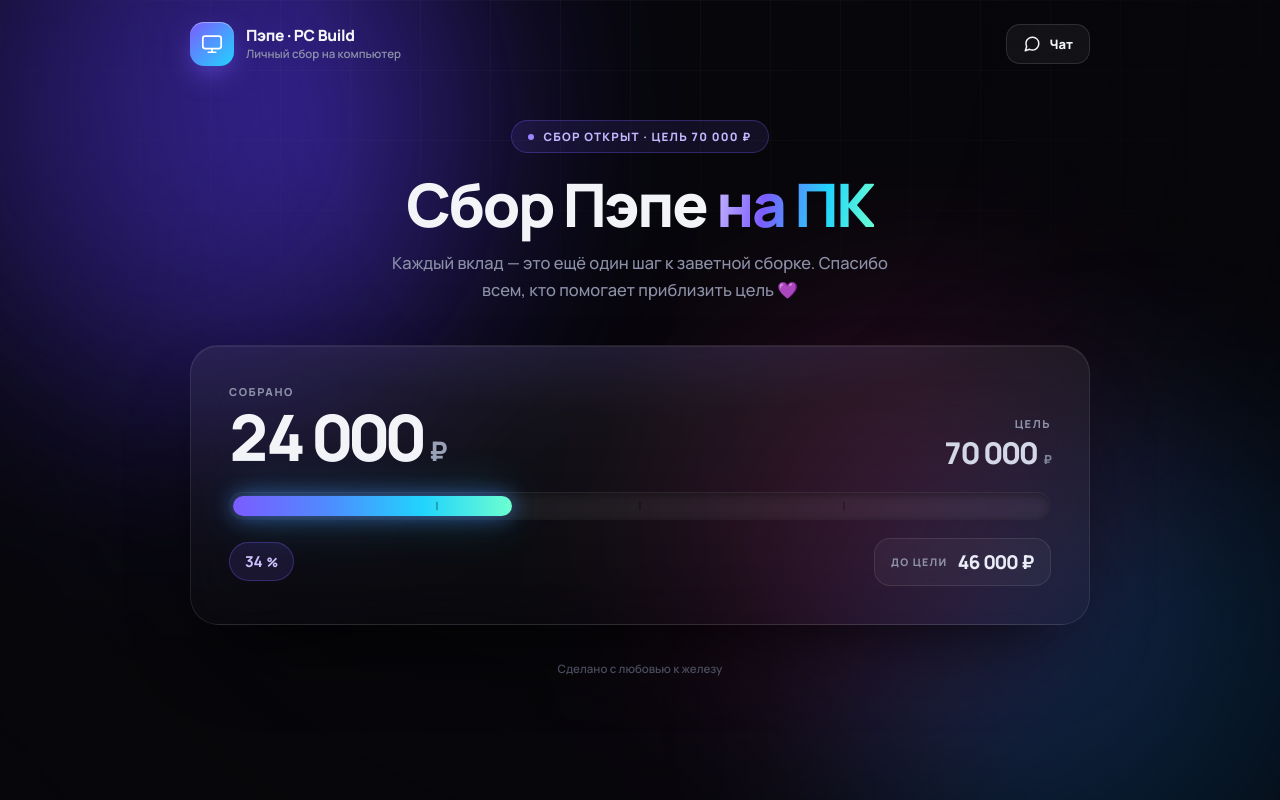
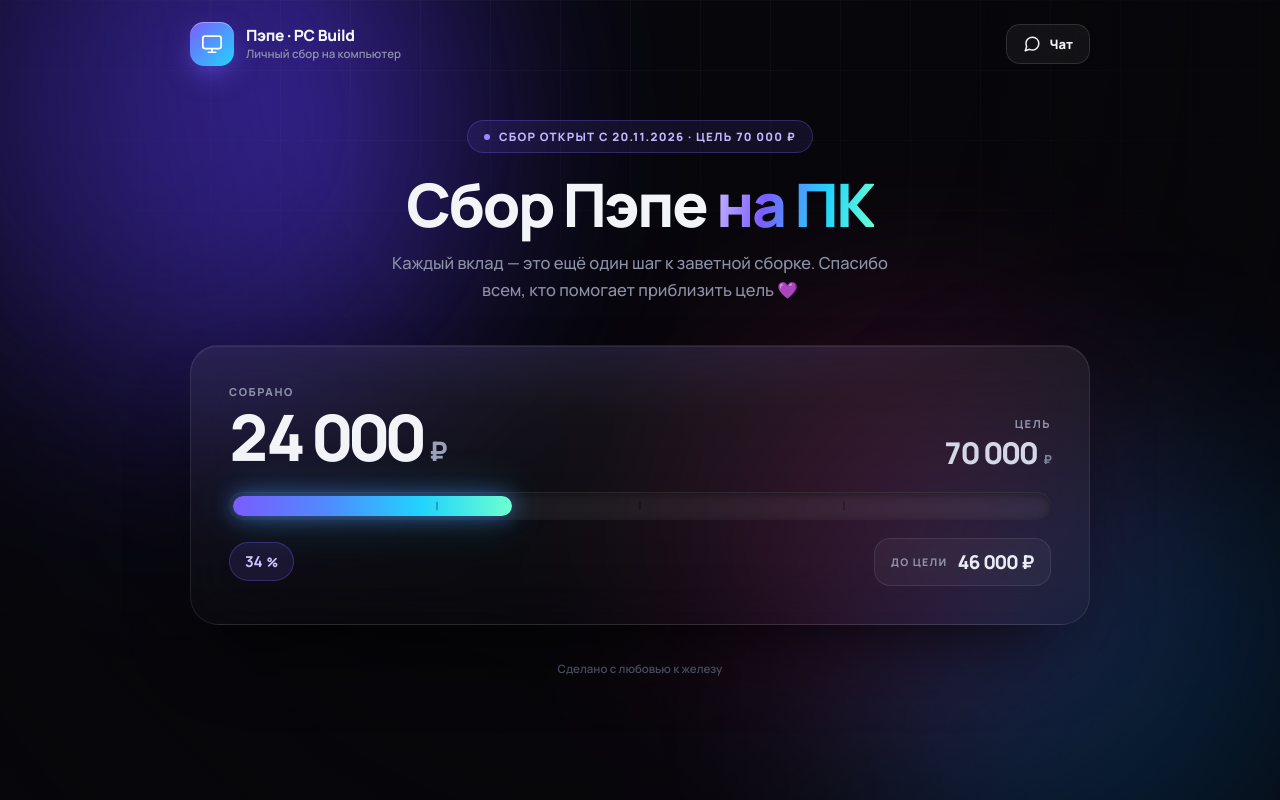
Before and after one commit to brawlingflex-source/SborPepePC, a plain HTML site: page index.html in a window 1280 px wide. Drawn offline with Linux system fonts and the light colour scheme; no server answers.

Commit message:
Update index.html

```diff
--- a/index.html
+++ b/index.html
@@ -413,7 +413,7 @@
 
   <!-- HERO -->
   <header class="hero">
-    <div class="badge"><i></i> Сбор открыт · цель 70 000 ₽</div>
+    <div class="badge"><i></i> Сбор открыт c 20.11.2026 · цель 70 000 ₽</div>
     <h1>Сбор Пэпе <span class="grad">на ПК</span></h1>
     <p>Каждый вклад — это ещё один шаг к заветной сборке. Спасибо всем, кто помогает приблизить цель 💜</p>
   </header>
```
